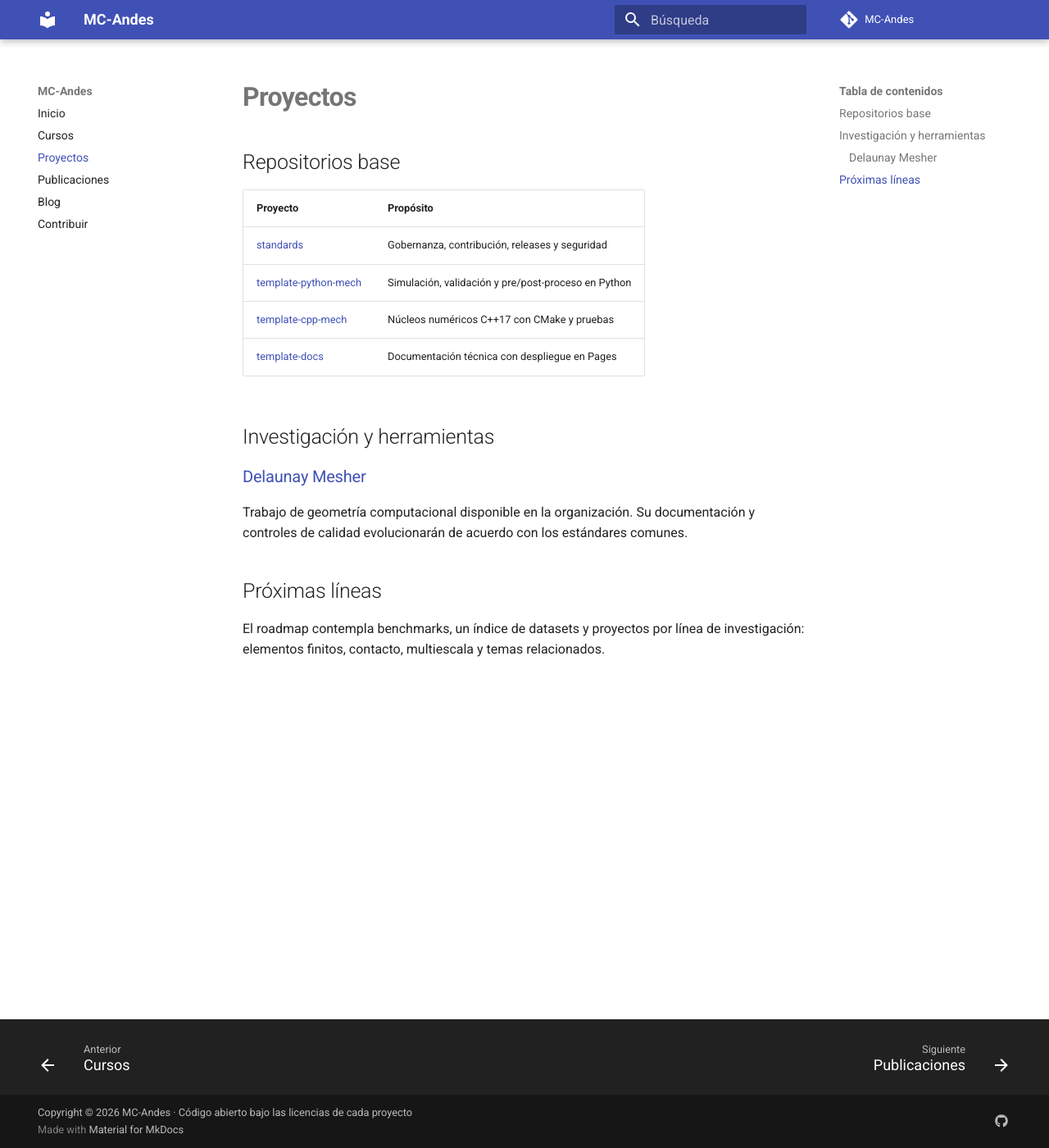
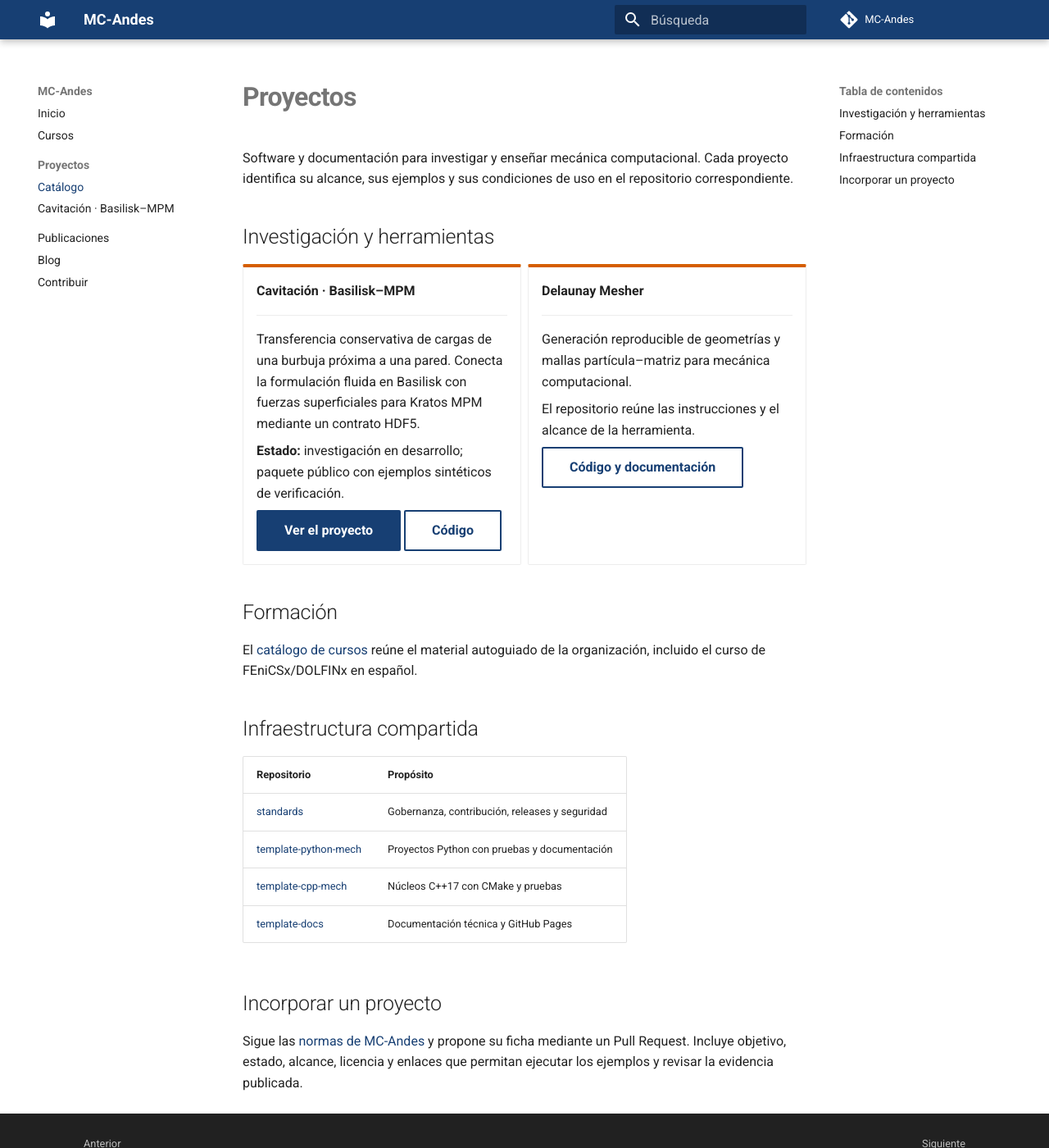
Before and after one commit to MC-Andes/mc-andes.github.io, an MkDocs documentation site: the page built from docs/projects.md, in a window 1280 px wide and 1400 px high. Shown: the whole window at 82% size. Built offline with MkDocs 1.6.1 and Material for MkDocs 9.7.7, drawn with Linux system fonts in a browser that asks for light colours; some of the changed text lies outside the part shown.

Commit message:
docs: feature cavitation in the MC-Andes project catalog

```diff
--- a/docs/projects.md
+++ b/docs/projects.md
@@ -1,23 +1,56 @@
 # Proyectos
 
-## Repositorios base
-
-| Proyecto | Propósito |
-| --- | --- |
-| [standards](https://github.com/MC-Andes/standards) | Gobernanza, contribución, releases y seguridad |
-| [template-python-mech](https://github.com/MC-Andes/template-python-mech) | Simulación, validación y pre/post-proceso en Python |
-| [template-cpp-mech](https://github.com/MC-Andes/template-cpp-mech) | Núcleos numéricos C++17 con CMake y pruebas |
-| [template-docs](https://github.com/MC-Andes/template-docs) | Documentación técnica con despliegue en Pages |
+Software y documentación para investigar y enseñar mecánica computacional.
+Cada proyecto identifica su alcance, sus ejemplos y sus condiciones de uso en
+el repositorio correspondiente.
 
 ## Investigación y herramientas
 
-### [Delaunay Mesher](https://github.com/MC-Andes/Delaunay_mesher)
+<div class="grid cards" markdown>
 
-Trabajo de geometría computacional disponible en la organización. Su
-documentación y controles de calidad evolucionarán de acuerdo con los estándares
-comunes.
+- **Cavitación · Basilisk–MPM**
 
-## Próximas líneas
+    ---
 
-El roadmap contempla benchmarks, un índice de datasets y proyectos por línea de
-investigación: elementos finitos, contacto, multiescala y temas relacionados.
+    Transferencia conservativa de cargas de una burbuja próxima a una pared.
+    Conecta la formulación fluida en Basilisk con fuerzas superficiales para
+    Kratos MPM mediante un contrato HDF5.
+
+    **Estado:** investigación en desarrollo; paquete público con ejemplos
+    sintéticos de verificación.
+
+    [Ver el proyecto](projects/cavitation-coupling.md){ .md-button .md-button--primary }
+    [Código](https://github.com/MC-Andes/cavitation-coupling){ .md-button }
+
+- **Delaunay Mesher**
+
+    ---
+
+    Generación reproducible de geometrías y mallas partícula–matriz para
+    mecánica computacional.
+
+    El repositorio reúne las instrucciones y el alcance de la herramienta.
+
+    [Código y documentación](https://github.com/MC-Andes/Delaunay_mesher){ .md-button }
+
+</div>
+
+## Formación
+
+El [catálogo de cursos](courses.md) reúne el material autoguiado de la
+organización, incluido el curso de FEniCSx/DOLFINx en español.
+
+## Infraestructura compartida
+
+| Repositorio | Propósito |
+| --- | --- |
+| [standards](https://github.com/MC-Andes/standards) | Gobernanza, contribución, releases y seguridad |
+| [template-python-mech](https://github.com/MC-Andes/template-python-mech) | Proyectos Python con pruebas y documentación |
+| [template-cpp-mech](https://github.com/MC-Andes/template-cpp-mech) | Núcleos C++17 con CMake y pruebas |
+| [template-docs](https://github.com/MC-Andes/template-docs) | Documentación técnica y GitHub Pages |
+
+## Incorporar un proyecto
+
+Sigue las [normas de MC-Andes](https://github.com/MC-Andes/standards) y propone
+su ficha mediante un Pull Request. Incluye objetivo, estado, alcance, licencia
+y enlaces que permitan ejecutar los ejemplos y revisar la evidencia publicada.
--- a/docs/stylesheets/extra.css
+++ b/docs/stylesheets/extra.css
@@ -1,4 +1,4 @@
-:root {
+[data-md-color-primary="indigo"] {
   --md-primary-fg-color: #173f73;
   --md-accent-fg-color: #d55e00;
 }
--- a/mkdocs.yml
+++ b/mkdocs.yml
@@ -18,7 +18,9 @@
 nav:
   - Inicio: index.md
   - Cursos: courses.md
-  - Proyectos: projects.md
+  - Proyectos:
+      - Catálogo: projects.md
+      - Cavitación · Basilisk–MPM: projects/cavitation-coupling.md
   - Publicaciones: publications.md
   - Blog: blog/index.md
   - Contribuir: contributing.md
```
Also changed, not shown: CHANGELOG.md (added, +14 -0 lines), docs/courses.md (+1 -1 lines), docs/index.md (+21 -4 lines), docs/projects/cavitation-coupling.md (added, +58 -0 lines).
